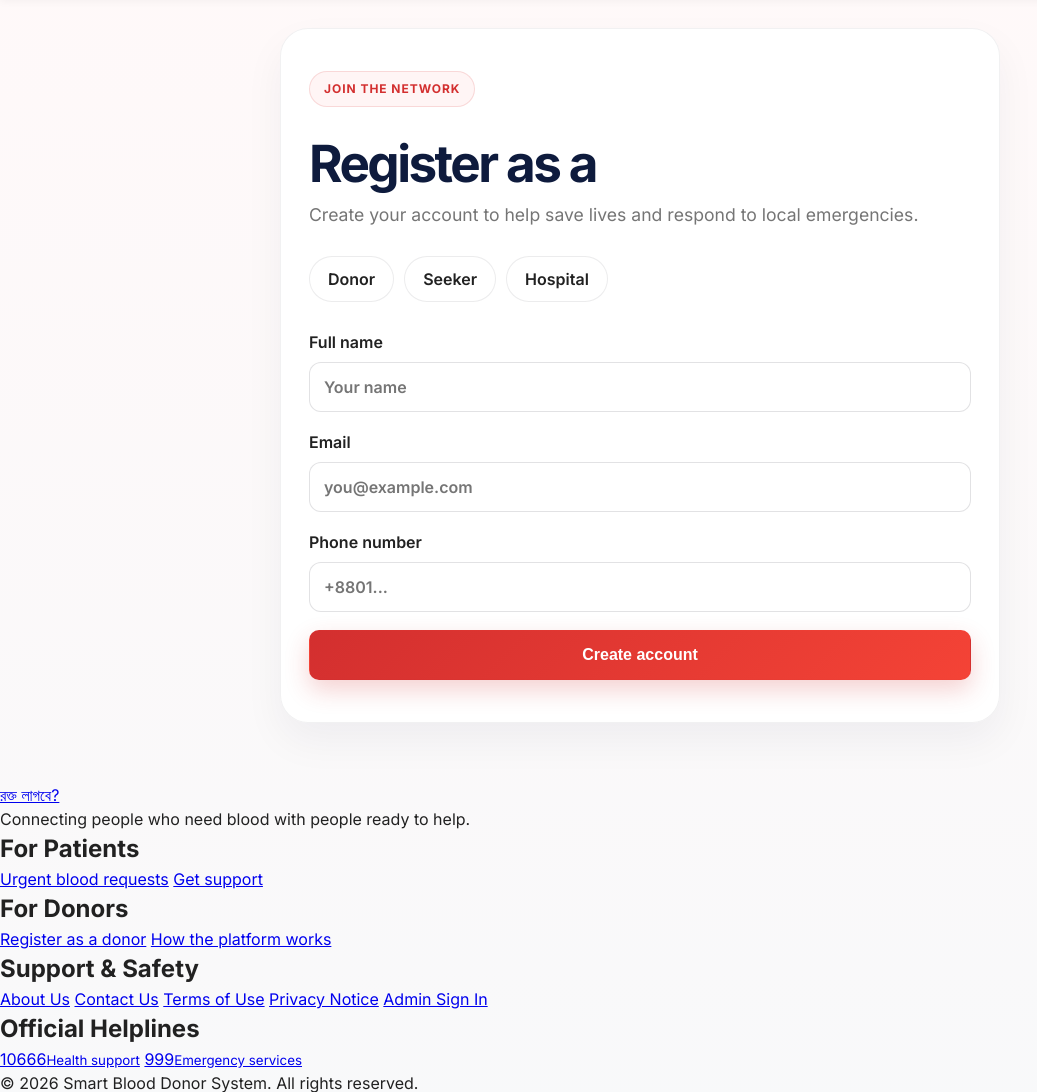
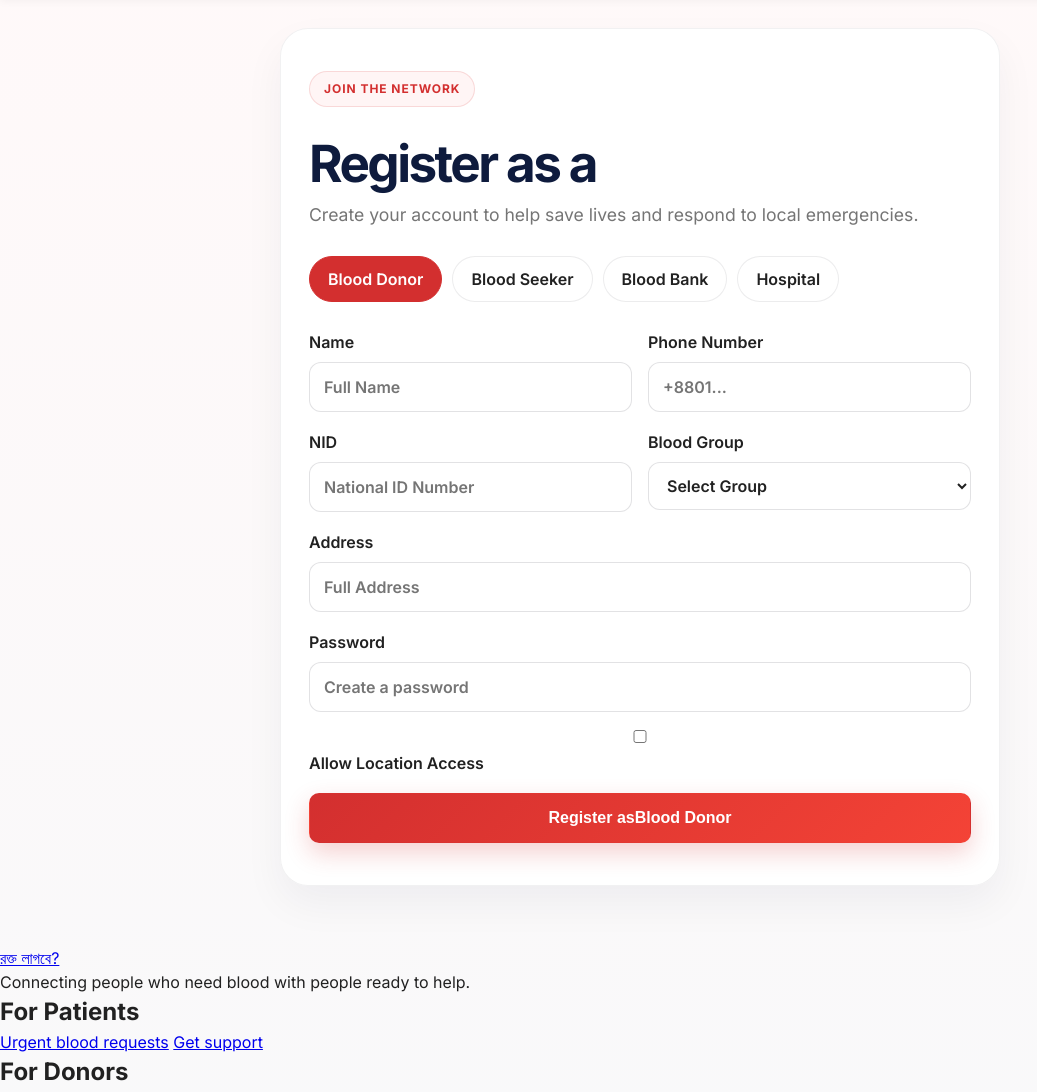
Before and after one commit to sowr0v/Smart-Blood-Donor-System-, a FastAPI app: page /auth/register?role=donor in a window 1280 px wide. Shown: the part 72-1164 px from the top of the page, without its empty margins (0-1037 px from the left). Run offline with FastAPI, Linux system fonts and the light colour scheme.

Commit message:
Implement SBDS-10 Multi-Role User Registration

```diff
--- a/templates/register.html
+++ b/templates/register.html
@@ -31,26 +31,59 @@
         <h1>Register as a {{ selected_role|title }}</h1>
         <p class="hero-subtext">Create your account to help save lives and respond to local emergencies.</p>
 
-        <div class="role-switcher">
-          <button class="role-chip {% if selected_role == 'donor' %}active{% endif %}">Donor</button>
-          <button class="role-chip {% if selected_role == 'seeker' %}active{% endif %}">Seeker</button>
-          <button class="role-chip">Hospital</button>
+        <div class="role-switcher" id="role-switcher">
+          <button type="button" class="role-chip {% if selected_role == 'donor' or not selected_role %}active{% endif %}" data-role="donor">Blood Donor</button>
+          <button type="button" class="role-chip {% if selected_role == 'seeker' %}active{% endif %}" data-role="seeker">Blood Seeker</button>
+          <button type="button" class="role-chip {% if selected_role == 'bank' %}active{% endif %}" data-role="bank">Blood Bank</button>
+          <button type="button" class="role-chip {% if selected_role == 'hospital' %}active{% endif %}" data-role="hospital">Hospital</button>
         </div>
 
-        <form class="search-panel">
-          <label>
-            Full name
-            <input type="text" placeholder="Your name" />
+        <!-- Individual Form (Donor, Seeker) -->
+        <form class="search-panel multi-role-form" id="form-individual">
+          <input type="hidden" name="role" value="donor" id="individual-role-input">
+          <div class="field-row">
+            <label>Name<input type="text" name="name" placeholder="Full Name" required /></label>
+            <label>Phone Number<input type="tel" name="phone" placeholder="+8801..." required /></label>
+          </div>
+          <div class="field-row">
+            <label>NID<input type="text" name="nid" placeholder="National ID Number" required /></label>
+            <label>Blood Group
+              <select name="blood_group" required>
+                <option value="">Select Group</option>
+                <option>A+</option><option>A-</option><option>B+</option><option>B-</option>
+                <option>AB+</option><option>AB-</option><option>O+</option><option>O-</option>
+              </select>
+            </label>
+          </div>
+          <label>Address<input type="text" name="address" placeholder="Full Address" required /></label>
+          <label>Password<input type="password" name="password" placeholder="Create a password" required /></label>
+
+          <label class="checkbox-label">
+            <input type="checkbox" name="allow_location" required /> Allow Location Access
           </label>
-          <label>
-            Email
-            <input type="email" placeholder="you@example.com" />
+
+          <button type="submit" class="btn btn-primary btn-cta">Register as <span id="btn-text-individual">Blood Donor</span></button>
+        </form>
+
+        <!-- Organization Form (Blood Bank, Hospital) -->
+        <form class="search-panel multi-role-form" id="form-organization" style="display: none;">
+          <input type="hidden" name="role" value="bank" id="organization-role-input">
+          <div class="field-row">
+            <label>Organization Name<input type="text" name="org_name" placeholder="Name of Organization" required /></label>
+            <label>Phone Number<input type="tel" name="phone" placeholder="+8801..." required /></label>
+          </div>
+          <div class="field-row">
+            <label>Manager Number<input type="tel" name="manager_number" placeholder="+8801..." required /></label>
+            <label>Govt Reg. Number<input type="text" name="govt_reg" placeholder="Registration No" required /></label>
+          </div>
+          <label>Address<input type="text" name="address" placeholder="Full Address" required /></label>
+          <label>Password<input type="password" name="password" placeholder="Create a password" required /></label>
+
+          <label class="checkbox-label">
+            <input type="checkbox" name="allow_location" required /> Allow Location Access
           </label>
-          <label>
-            Phone number
-            <input type="tel" placeholder="+8801..." />
-          </label>
-          <button type="button" class="btn btn-primary btn-cta">Create account</button>
+
+          <button type="submit" class="btn btn-primary btn-cta">Register as <span id="btn-text-organization">Blood Bank</span></button>
         </form>
       </section>
     </div>
```
Also changed, not shown: static/js/main.js (+35 -29 lines).
